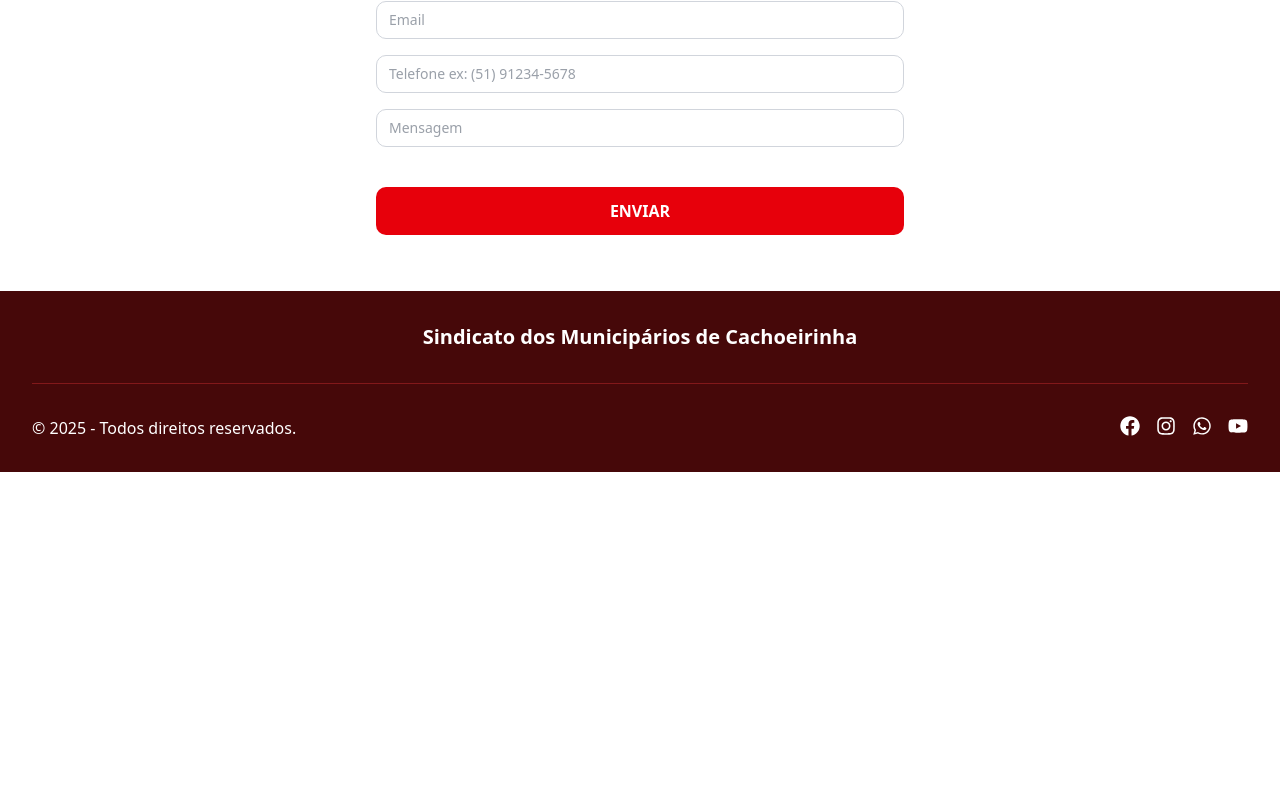
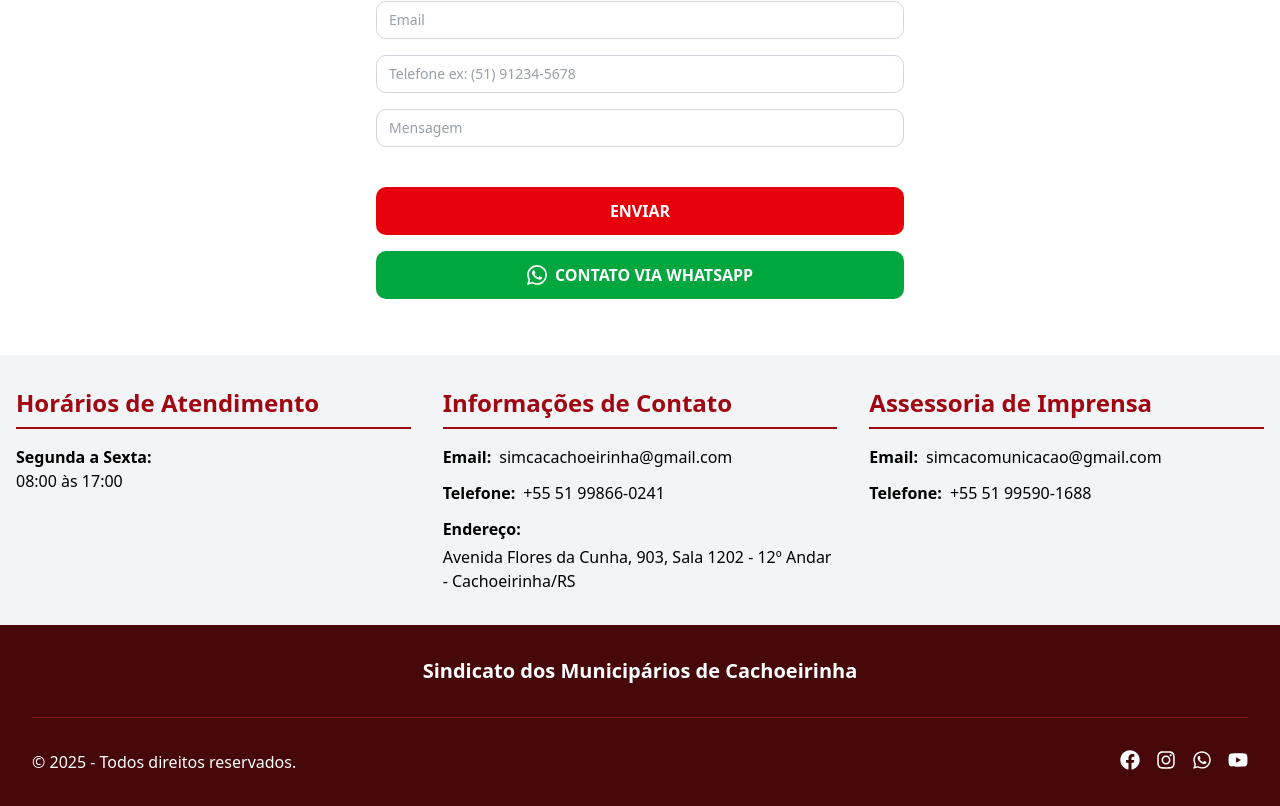
Before and after one commit to JoseLuizM1/simca, a Next.js app: page / in a window 1280 px wide. Shown: the part 2625-3431 px from the top of the page. Before the commit the page ends 3097 px from the top, so only its background shows below. Built offline with nearby package versions, Linux system fonts and the light colour scheme; no server answers; the database is empty.

Commit message:
ultimos ajustes

```diff
--- a/src/app/direcoes-comissoes/page.tsx
+++ b/src/app/direcoes-comissoes/page.tsx
@@ -10,7 +10,7 @@ const pessoas = [
   { img: "/imagens/Daniela.jpg", cargo: "Coordenação de Formação e Cultura", nome: "Daniela de Souza" },
   { img: "/imagens/delmarina.jpg", cargo: "Conselho Deliberativo - 2° Titular", nome: "Delmarina Pereira" },
   { img: "/imagens/giani.jpg", cargo: "Conselho Deliberativo - 4° Suplente", nome: "Giani Geremias" },
-  { img: "/imagens/guilherme.jpg", cargo: "Suplente de Coordenação de Organização", nome: "Guilherme Runge" },
+  { img: "/imagens/guilherme.jpg", cargo: "Coordenação de Organização - Suplente", nome: "Guilherme Runge" },
   { img: "/imagens/ionice.jpg", cargo: "Coordenação de Aposentados", nome: "Ionice de Souza" },
   { img: "/imagens/janina.jpg", cargo: "Conselho Fiscal - Suplente", nome: "Janina Marques de Oliveira" },
   { img: "/imagens/Juraci.jpg", cargo: "Conselho Deliberativo - 1° Suplente", nome: "Juraci dos Santos" },
@@ -23,7 +23,7 @@ const pessoas = [
   { img: "/imagens/maria_elisabete.jpg", cargo: "Conselho Deliberativo - 5° Suplente", nome: "Maria Elisabete" },
   { img: "/imagens/patricia.jpg", cargo: "Conselho Deliberativo - 3° Suplente", nome: "Patrícia Rodrigues" },
   { img: "/imagens/rodrigo.jpg", cargo: "Coordenação de Comunicação e Imprensa", nome: "Rodrigo Lampert" },
-  { img: "/imagens/tania_coelho.jpg", cargo: "Suplente de Coordenação de Ação Sindical", nome: "Tânia Coelho" },
+  { img: "/imagens/tania_coelho.jpg", cargo: "Coordenação de Ação Sindical - Suplente", nome: "Tânia Coelho" },
   { img: "/imagens/tatiane.jpg", cargo: "Conselho Fiscal - Suplente", nome: "Tatiane Leal" },
   { img: "/imagens/verinha.jpg", cargo: "Conselho Deliberativo - 2° Suplente", nome: "Ines Soares Rodrigues" }
 
--- a/src/app/noticias/[id]/page.tsx
+++ b/src/app/noticias/[id]/page.tsx
@@ -9,10 +9,12 @@ type Notice = {
   id?: string;
   title?: string;
   tittle?: string; // manter caso a API use esse campo
+  subtitulo?: string;
   date?: string;
   category?: string;
   image?: string;
   description?: string;
+
 };
 
 export default function Page() {
@@ -64,7 +66,7 @@ export default function Page() {
 
   const formattedDate = (() => {
     if (!notice?.date) return '';
-    const parsed = new Date(notice.date);
+    const parsed = new Date(notice.date + 'T00:00:00');
     if (isNaN(parsed.getTime())) return '';
     return format(parsed, "dd 'de' MMMM 'de' yyyy", { locale: ptBR });
   })();
@@ -115,6 +117,11 @@ export default function Page() {
               />
             </div>
           )}
+          <div>
+            {notice?.subtitulo && (
+              <h3 className="text-xl font-semibold mb-4">{notice.subtitulo}</h3>
+            )}
+          </div>
 
           <div className="prose prose-lg max-w-none">
             <p className="whitespace-pre-wrap leading-relaxed">
--- a/src/app/noticias/novo/page.tsx
+++ b/src/app/noticias/novo/page.tsx
@@ -28,6 +28,7 @@ export default function NovaNoticia() {
     date: "",
     category: "",
     image: "",
+    subtitulo: "",
   });
   const [imagemFile, setImagemFile] = useState<File | null>(null);
   const [loading, setLoading] = useState(false);
@@ -128,6 +129,7 @@ export default function NovaNoticia() {
         description: form.description,
         date: form.date,
         category: form.category,
+        subtitulo: form.subtitulo,
         image: url.publicUrl,
       }]);
 
@@ -137,7 +139,7 @@ export default function NovaNoticia() {
         throw insertError;
       }
 
-      setForm({ title: "", description: "", date: "", category: "", image: "" });
+      setForm({ title: "", description: "", date: "", category: "", subtitulo: "", image: "" });
       setImagemFile(null);
       setLoading(false);
       setMessage("Notícia salva com sucesso!");
@@ -261,6 +263,14 @@ export default function NovaNoticia() {
 
             <Input
               type="text"
+              placeholder="Subtítulo da notícia"
+              className="w-full"
+              value={form.subtitulo}
+              onChange={(e) => setForm({ ...form, subtitulo: e.target.value })}
+            />
+
+            <Input
+              type="text"
               placeholder="Categoria da notícia"
               className="w-full"
               value={form.category}
--- a/src/components/join-section.tsx
+++ b/src/components/join-section.tsx
@@ -137,12 +137,77 @@ export default function JoinSection() {
                                     >
                                         {isLoading ? 'Enviando...' : 'Enviar'}
                                     </button>
+
+                                <button
+                                    type="button"
+                                    onClick={() => window.open('https://wa.me/+555198660241', '_blank', '_blank')}
+                                    className="w-full px-6 py-3 mt-4 font-bold text-white uppercase transition-all rounded-lg shadow-soft-md bg-green-600 hover:bg-green-700 flex items-center justify-center gap-2"
+                                >
+                                    <svg className="w-5 h-5" fill="currentColor" viewBox="0 0 24 24">
+                                        <path d="M17.472 14.382c-.297-.149-1.758-.867-2.03-.967-.273-.099-.471-.148-.67.15-.197.297-.767.966-.94 1.164-.173.199-.347.223-.644.075-.297-.15-1.255-.463-2.39-1.475-.883-.788-1.48-1.761-1.653-2.059-.173-.297-.018-.458.13-.606.134-.133.298-.347.446-.52.149-.174.198-.298.298-.497.099-.198.05-.371-.025-.52-.075-.149-.669-1.612-.916-2.207-.242-.579-.487-.5-.669-.51-.173-.008-.371-.01-.57-.01-.198 0-.52.074-.792.372-.272.297-1.04 1.016-1.04 2.479 0 1.462 1.065 2.875 1.213 3.074.149.198 2.096 3.2 5.077 4.487.709.306 1.262.489 1.694.625.712.227 1.36.195 1.871.118.571-.085 1.758-.719 2.006-1.413.248-.694.248-1.289.173-1.413-.074-.124-.272-.198-.57-.347m-5.421 7.403h-.004a9.87 9.87 0 01-5.031-1.378l-.361-.214-3.741.982.998-3.648-.235-.374a9.86 9.86 0 01-1.51-5.26c.001-5.45 4.436-9.884 9.888-9.884 2.64 0 5.122 1.03 6.988 2.898a9.825 9.825 0 012.893 6.994c-.003 5.45-4.437 9.884-9.885 9.884m8.413-18.297A11.815 11.815 0 0012.05 0C5.495 0 .16 5.335.157 11.892c0 2.096.547 4.142 1.588 5.945L.057 24l6.305-1.654a11.882 11.882 0 005.683 1.448h.005c6.554 0 11.89-5.335 11.893-11.893A11.821 11.821 0 0020.885 3.488"/>
+                                    </svg>
+                                    Contato via WhatsApp
+                                </button>
                                 </div>
                             </form>
                         </div>
                     </div>
                 </div>
             </section>
+
+            <section className="bg-gray-100">
+                <div className="container mx-auto px-4 py-8">
+                    <div className="grid grid-cols-1 md:grid-cols-2 lg:grid-cols-3 gap-8 text-black">
+
+                        <div className="flex flex-col">
+                            <h3 className="text-2xl font-bold mb-4 text-red-800 border-b-2 border-red-800 pb-2">Horários de Atendimento</h3>
+                            <div className="space-y-2">
+                                <div className="flex flex-col">
+                                    <span className="font-semibold">Segunda a Sexta:</span>
+                                    <span>08:00 às 17:00</span>
+                                </div>
+                            </div>
+                        </div>
+
+                        <div className="flex flex-col">
+                            <h3 className="text-2xl font-bold mb-4 text-red-800 border-b-2 border-red-800 pb-2">Informações de Contato</h3>
+                            <div className="space-y-3">
+                                <div className="flex flex-col sm:flex-row sm:items-center gap-1 sm:gap-2">
+                                    <span className="font-semibold">Email:</span>
+                                    <span className="break-all">simcacachoeirinha@gmail.com</span>
+                                </div>
+
+                                <div className="flex flex-col sm:flex-row sm:items-center gap-1 sm:gap-2">
+                                    <span className="font-semibold">Telefone:</span>
+                                    <span>+55 51 99866-0241</span>
+                                </div>
+
+                                <div className="flex flex-col gap-1">
+                                    <span className="font-semibold">Endereço:</span>
+                                    <span className="text-sm sm:text-base">Avenida Flores da Cunha, 903, Sala 1202 - 12º Andar - Cachoeirinha/RS</span>
+                                </div>
+                            </div>
+                        </div>
+
+                        <div className="flex flex-col md:col-span-2 lg:col-span-1">
+                            <h3 className="text-2xl font-bold mb-4 text-red-800 border-b-2 border-red-800 pb-2">Assessoria de Imprensa</h3>
+                            <div className="space-y-3">
+                                <div className="flex flex-col sm:flex-row sm:items-center gap-1 sm:gap-2">
+                                    <span className="font-semibold">Email:</span>
+                                    <span className="break-all">simcacomunicacao@gmail.com</span>
+                                </div>
+
+                                <div className="flex flex-col sm:flex-row sm:items-center gap-1 sm:gap-2">
+                                    <span className="font-semibold">Telefone:</span>
+                                    <span>+55 51 99590-1688</span>
+                                </div>
+                            </div>
+                        </div>
+
+                    </div>
+                </div>
+            </section>
         </>
+
     );
 }
```
